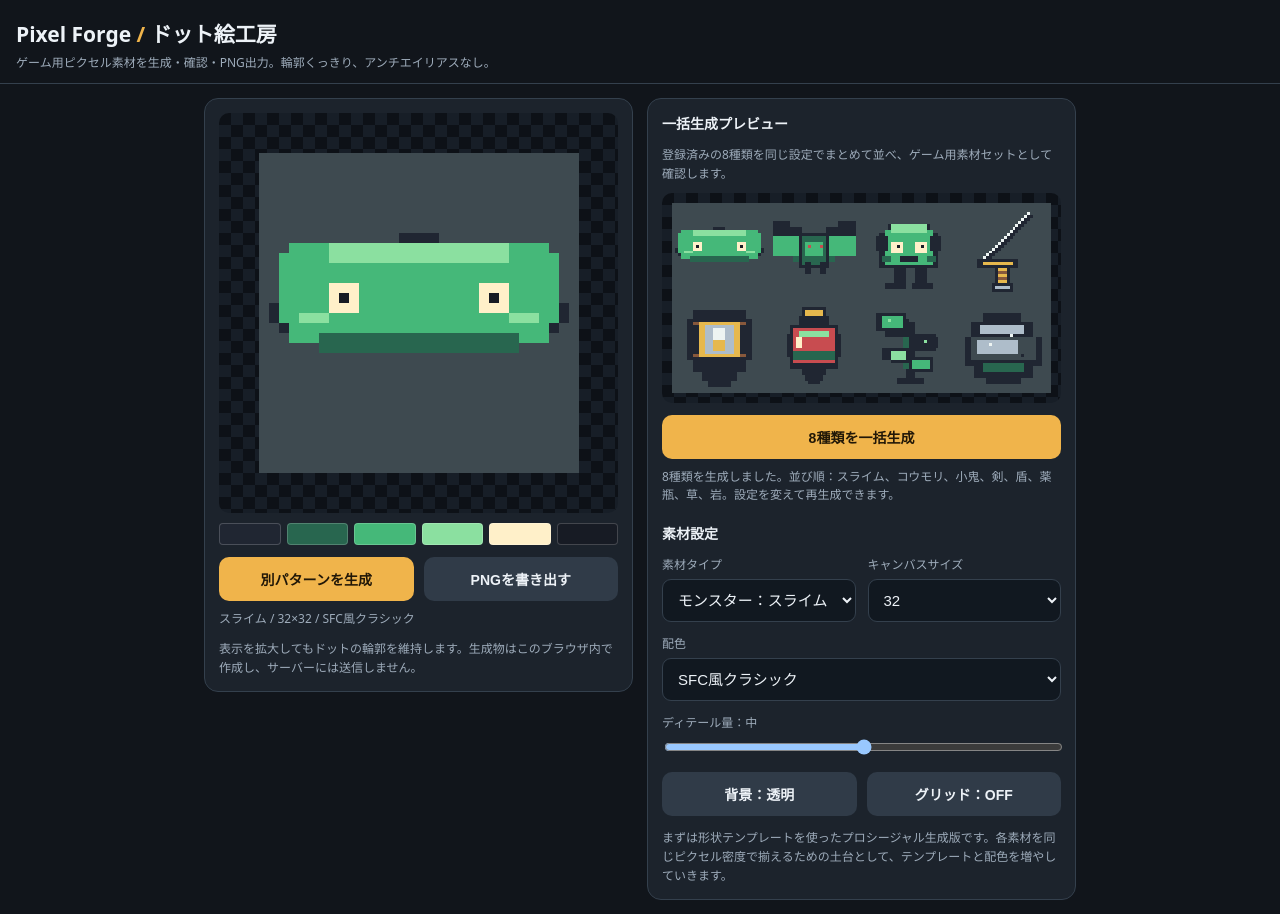
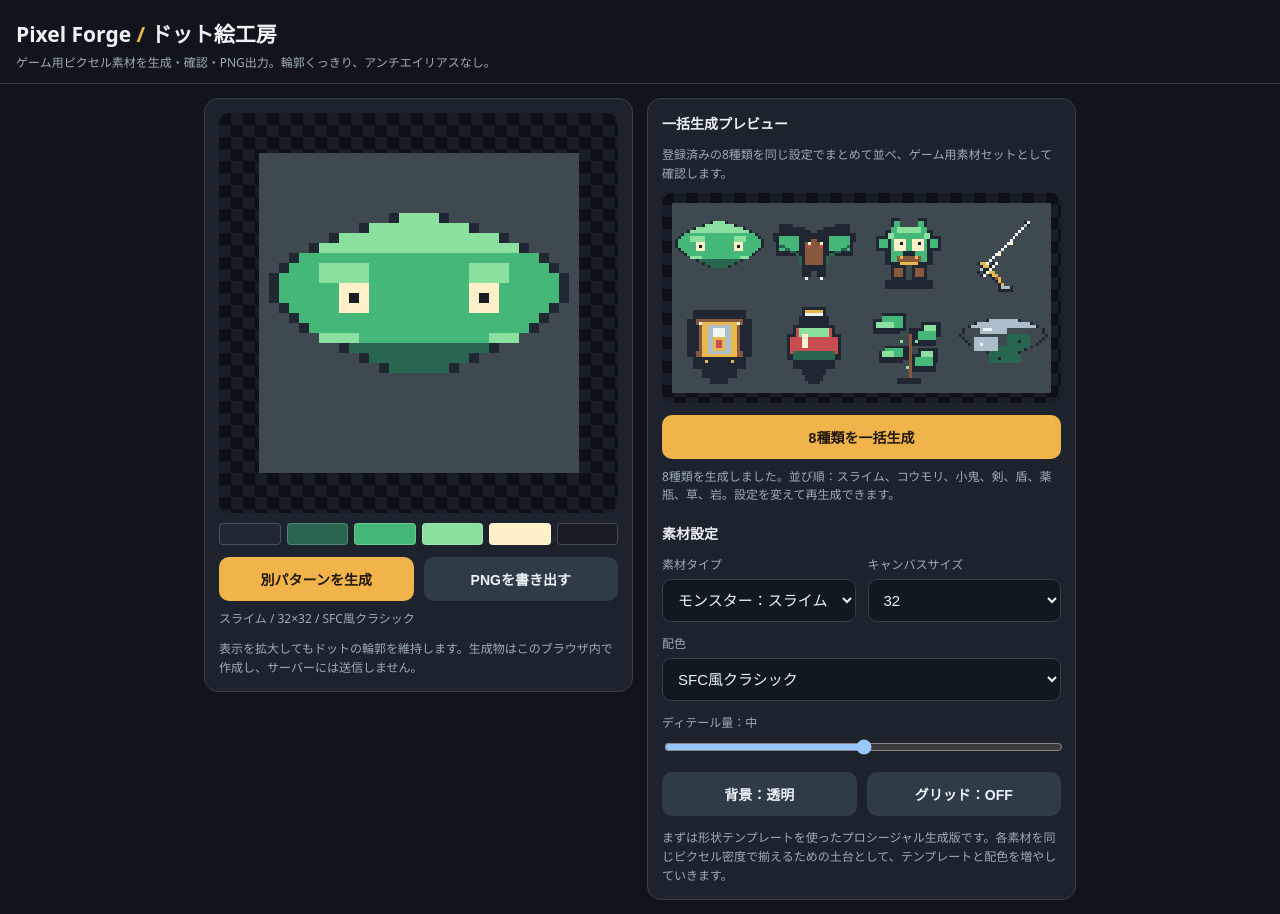
Before and after one commit to ninjin-man/shiren-extended, a plain HTML site: page index.html in a window 1280 px wide. Both pictures are taken after a click on the button "8種類を一括生成". Drawn offline with Linux system fonts and the light colour scheme.

Commit message:
Improve pixel sprite silhouettes and shared palette style

```diff
--- a/index.html
+++ b/index.html
@@ -53,41 +53,76 @@ function draw(){
  const n=+document.getElementById('size').value;canvas.width=n;canvas.height=n;
  const p=palettes[document.getElementById('paletteSelect').value],kind=document.getElementById('kind').value,detail=+document.getElementById('detail').value;
  ctx.clearRect(0,0,n,n);ctx.imageSmoothingEnabled=false;
- const s=n/32;ctx.save();ctx.scale(s,s);
+ const scale=n/32;ctx.save();ctx.scale(scale,scale);
  if(!transparent)rect(0,0,32,32,p.bg);
  const O=p.outline;
+ const eye=(x,y)=>{rect(x,y,3,3,p.white);pixel(x+1,y+1,p.black)};
+ const line=(x1,y1,x2,y2,c)=>{let dx=Math.abs(x2-x1),dy=Math.abs(y2-y1),sx=x1<x2?1:-1,sy=y1<y2?1:-1,err=dx-dy;while(true){pixel(x1,y1,c);if(x1===x2&&y1===y2)break;const e=2*err;if(e>-dy){err-=dy;x1+=sx}if(e<dx){err+=dx;y1+=sy}}};
  if(kind==='slime'){
-  // Explicit symmetric chunky silhouette; eyes stay high-contrast and readable.
-  const rows=[[14,4],[10,4],[7,3],[5,3],[4,3],[3,4],[2,5],[1,7],[1,9],[2,11],[4,13],[6,15]];
-  rows.forEach(([x,w],i)=>{let y=8+i;rect(x,y,w,1,O);rect(32-x-w,y,w,1,O);});
-  for(let y=9;y<19;y++){let left=Math.max(2,Math.floor(2+Math.abs(y-13)*.32));rect(left,y,32-left*2,1,p.main)}
-  rect(5,10,22,3,p.main);rect(7,9,18,2,p.light);rect(4,14,24,4,p.main);rect(6,18,20,2,p.shadow);
-  rect(7,13,3,3,p.white);pixel(8,14,p.black);rect(22,13,3,3,p.white);pixel(23,14,p.black);
-  if(detail>1){rect(4,16,3,1,p.light);rect(25,16,3,1,p.light);pixel(12,18,p.shadow);pixel(19,18,p.shadow)}
-  if(detail>2){pixel(10,11,p.light);pixel(12,10,p.light);pixel(20,11,p.light);pixel(17,19,O)}
+  const rows=[[14,4],[11,10],[8,16],[6,20],[4,24],[3,26],[2,28],[2,28],[2,28],[3,26],[4,24],[5,22],[7,18],[9,14],[11,10],[13,6]];
+  rows.forEach(([x,w],i)=>{const y=6+i;rect(x-1,y,w+2,1,O);rect(x,y, w,1,y<10?p.light:(y>18?p.shadow:p.main));});
+  rect(6,11,5,2,p.light);rect(21,11,4,2,p.light);
+  eye(8,13);eye(21,13);
+  if(detail>1){rect(6,18,4,1,p.light);rect(23,18,3,1,p.light);rect(13,21,6,1,p.shadow)}
+  if(detail>2){pixel(12,10,p.light);pixel(19,10,p.light);pixel(10,19,p.shadow);pixel(21,19,p.shadow)}
  }else if(kind==='bat'){
-  rect(12,10,8,12,O);rect(9,12,14,8,p.shadow);rect(5,8,7,4,O);rect(2,6,6,5,O);rect(2,11,10,7,p.main);rect(20,8,7,4,O);rect(24,6,6,5,O);rect(20,11,10,7,p.main);rect(11,10,10,12,O);rect(12,11,8,10,p.shadow);rect(13,13,6,5,p.main);pixel(14,14,p.white);pixel(18,14,p.white);pixel(14,14,p.red);pixel(18,14,p.red);rect(13,20,2,4,O);rect(18,20,2,4,O);
+  // Wing membrane with stepped silhouette, separate body and ears.
+  rect(13,10,6,13,O);rect(11,12,10,9,p.shadow);
+  rect(8,8,5,3,O);rect(4,7,5,4,O);rect(2,10,10,3,O);rect(3,13,9,5,O);
+  rect(19,8,5,3,O);rect(23,7,5,4,O);rect(20,10,10,3,O);rect(20,13,9,5,O);
+  rect(4,11,7,5,p.main);rect(21,11,7,5,p.main);
+  rect(12,11,8,11,O);rect(13,12,6,9,p.brown);rect(13,9,2,4,O);rect(17,9,2,4,O);
+  pixel(14,14,p.red);pixel(18,14,p.red);pixel(14,13,p.white);pixel(18,13,p.white);
+  rect(12,21,3,4,O);rect(17,21,3,4,O);pixel(13,25,p.metalLight);pixel(18,25,p.metalLight);
+  if(detail>1){line(4,14,10,17,p.shadow);line(21,17,27,14,p.shadow)}
  }else if(kind==='goblin'){
-  rect(9,7,14,3,O);rect(6,10,20,12,O);rect(8,9,16,12,p.main);rect(5,11,4,5,O);rect(23,11,4,5,O);rect(10,13,4,4,p.white);pixel(12,14,p.black);rect(18,13,4,4,p.white);pixel(20,14,p.black);rect(13,18,6,2,O);rect(11,22,4,5,O);rect(18,22,4,5,O);rect(8,27,7,2,O);rect(17,27,7,2,O);rect(10,7,12,3,p.light);if(detail>1){rect(7,18,3,2,p.shadow);rect(22,18,3,2,p.shadow)}
+  // Head, pointed ears, tunic and feet share a consistent dark outline.
+  rect(10,5,3,5,O);rect(19,5,3,5,O);rect(11,6,2,3,p.main);rect(19,6,2,3,p.main);
+  rect(8,9,16,12,O);rect(10,8,12,12,p.main);rect(12,8,8,2,p.light);
+  rect(5,11,5,5,O);rect(22,11,5,5,O);rect(6,12,3,3,p.main);rect(23,12,3,3,p.main);
+  rect(11,12,4,4,p.white);pixel(13,13,p.black);rect(17,12,4,4,p.white);pixel(19,13,p.black);
+  rect(14,16,4,2,O);rect(12,18,8,2,p.brown);pixel(13,18,p.gold);pixel(18,18,p.gold);
+  rect(10,21,5,6,O);rect(17,21,5,6,O);rect(8,26,8,3,O);rect(16,26,8,3,O);
+  rect(11,22,3,3,p.brown);rect(18,22,3,3,p.brown);
+  if(detail>1){rect(9,10,2,2,p.light);rect(21,10,2,2,p.light);rect(13,20,6,1,p.gold)}
  }else if(kind==='sword'){
-  // Diagonal blade, crossguard and wrapped grip
-  for(let i=0;i<17;i++){pixel(24-i,4+i,O);pixel(25-i,4+i,O);pixel(24-i,3+i,p.metalLight);pixel(23-i,4+i,p.metal)}
-  rect(7,19,14,3,O);rect(9,20,10,1,p.gold);rect(13,21,5,7,O);rect(14,22,3,5,p.brown);for(let y=22;y<27;y+=2)rect(14,y,3,1,p.gold);rect(12,27,7,3,O);rect(13,28,5,1,p.metal);
+  // Stepped diagonal blade; guard, grip and pommel are clearly separated.
+  line(7,23,23,7,O);line(8,22,23,7,p.metal);line(9,21,22,8,p.metalLight);line(10,20,21,9,p.metalLight);
+  pixel(24,6,p.metalLight);pixel(23,6,O);pixel(24,7,O);
+  line(7,20,14,27,O);line(8,20,14,26,p.gold);line(9,20,14,25,p.gold);
+  line(8,24,12,20,O);line(9,24,13,20,p.metalLight);
+  line(12,25,16,29,O);line(13,25,16,28,p.brown);line(14,26,16,28,p.gold);
+  rect(14,28,5,2,O);rect(15,28,3,1,p.metal);
+  if(detail>1){pixel(18,13,p.white);pixel(14,17,p.white)}
  }else if(kind==='shield'){
-  rect(7,4,18,3,O);rect(5,7,22,14,O);rect(7,21,18,4,O);rect(10,25,12,3,O);rect(12,28,8,2,O);rect(7,8,18,12,p.brown);rect(9,8,14,12,p.gold);rect(11,9,10,10,p.metal);rect(14,10,4,8,p.metalLight);rect(14,14,4,4,p.gold);if(detail>1){rect(7,9,2,10,O);rect(23,9,2,10,O)}
+  rect(7,4,18,3,O);rect(5,7,22,13,O);rect(7,20,18,4,O);rect(10,24,12,3,O);rect(13,27,6,2,O);
+  rect(8,7,16,13,p.brown);rect(10,8,12,12,p.gold);rect(12,9,8,10,p.metal);rect(14,10,4,8,p.metalLight);
+  rect(14,13,4,5,p.gold);rect(15,14,2,3,p.red);
+  rect(7,9,2,9,O);rect(23,9,2,9,O);
+  if(detail>1){pixel(9,8,p.metalLight);pixel(22,8,p.metalLight);pixel(11,21,p.gold);pixel(20,21,p.gold)}
  }else if(kind==='potion'){
-  rect(12,3,8,3,O);rect(13,4,6,2,p.gold);rect(11,6,10,3,O);rect(8,9,16,15,O);rect(7,12,18,8,O);rect(9,10,14,12,p.red);rect(11,11,10,2,p.light);rect(9,18,14,3,p.shadow);rect(12,24,8,2,O);rect(13,26,6,2,O);rect(14,28,4,1,O);if(detail>1)rect(10,13,2,4,p.white);
+  rect(12,3,8,3,O);rect(13,4,6,1,p.gold);rect(11,6,10,3,O);rect(9,9,14,3,O);rect(7,12,18,9,O);rect(9,21,14,3,O);rect(12,24,8,2,O);rect(13,26,6,2,O);rect(14,28,4,1,O);
+  rect(10,10,12,11,p.red);rect(8,13,16,6,p.red);rect(11,10,10,3,p.light);rect(9,18,14,3,p.shadow);rect(12,12,2,5,p.white);
+  if(detail>1){pixel(18,12,p.light);rect(13,5,6,1,p.metalLight)}
  }else if(kind==='herb'){
-  rect(15,8,3,20,O);rect(14,11,2,13,p.shadow);rect(8,7,8,6,O);rect(5,5,10,6,O);rect(7,6,7,4,p.main);rect(17,12,8,6,O);rect(19,13,7,4,O);rect(10,17,7,5,O);rect(7,17,6,4,O);rect(16,20,8,5,O);rect(17,21,6,3,p.main);rect(10,18,5,3,p.light);rect(12,27,9,2,O);if(detail>1){pixel(9,7,p.light);pixel(21,14,p.light)}
+  // Stem and layered leaves, with strong outline blocks.
+  line(16,10,16,27,O);line(16,12,16,26,p.brown);
+  rect(7,5,8,6,O);rect(4,7,9,5,O);rect(7,6,7,4,p.main);rect(5,8,6,2,p.light);
+  rect(17,10,8,6,O);rect(20,8,7,5,O);rect(19,11,6,3,p.main);rect(21,9,4,2,p.light);
+  rect(8,16,8,5,O);rect(6,18,8,4,O);rect(8,17,6,3,p.main);rect(7,18,4,2,p.light);
+  rect(17,19,8,6,O);rect(19,17,7,5,O);rect(18,20,6,3,p.main);rect(20,18,4,2,p.light);
+  rect(12,27,8,2,O);
+  if(detail>1){pixel(13,14,p.light);pixel(18,14,p.light);pixel(15,23,p.light)}
  }else if(kind==='rock'){
-  rect(9,5,13,3,O);rect(5,8,21,5,O);rect(3,13,26,10,O);rect(6,23,20,4,O);rect(10,27,12,2,O);rect(8,9,15,3,p.metal);rect(5,13,22,8,p.bg);rect(7,14,14,5,p.metal);rect(9,22,14,3,p.shadow);if(detail>1){pixel(18,12,p.metalLight);pixel(11,15,p.metalLight);pixel(22,19,O)}
- }
- // Controlled seed-based small accents for variation without blur.
- if(detail===3 && kind!=='sword' && kind!=='shield' && kind!=='potion'){
-  for(let i=0;i<5;i++){let x=4+Math.floor(rng()*24),y=5+Math.floor(rng()*20);if(rng()>.5)pixel(x,y,p.light)}
+  const rockRows=[[11,10],[7,18],[5,22],[3,26],[3,26],[2,28],[3,26],[4,24],[5,22],[7,18],[9,14],[11,10]];
+  rockRows.forEach(([x,w],i)=>{const y=7+i;rect(x-1,y,w+2,1,O);rect(x,y,w,1,i<3?p.metal:i>8?p.shadow:p.bg)});
+  rect(8,9,9,3,p.metal);rect(6,13,8,5,p.metal);rect(17,12,8,4,p.shadow);rect(11,19,11,3,p.shadow);
+  if(detail>1){rect(9,10,3,1,p.metalLight);pixel(8,15,p.metalLight);pixel(21,14,O);pixel(14,20,O)}
+  if(detail>2){pixel(18,17,p.metalLight);pixel(12,22,p.metal)}
  }
  if(grid){ctx.strokeStyle='#ffffff35';ctx.lineWidth=.035;for(let i=0;i<=32;i++){ctx.beginPath();ctx.moveTo(i,0);ctx.lineTo(i,32);ctx.stroke();ctx.beginPath();ctx.moveTo(0,i);ctx.lineTo(32,i);ctx.stroke()}}
- ctx.restore();document.getElementById('status').textContent=kindLabel(kind)+' / '+n+'×'+n+' / '+document.getElementById('paletteSelect').selectedOptions[0].text;
+ ctx.restore();
+ document.getElementById('status').textContent=kindLabel(kind)+' / '+n+'×'+n+' / '+document.getElementById('paletteSelect').selectedOptions[0].text;
  document.getElementById('palette').innerHTML=Object.values(p).slice(0,6).map(c=>'<span class="swatch" style="background:'+c+'"></span>').join('');
 }
 function kindLabel(k){return ({slime:'スライム',bat:'コウモリ',goblin:'小鬼',sword:'剣',shield:'盾',potion:'薬瓶',herb:'草',rock:'岩'})[k]}
```
